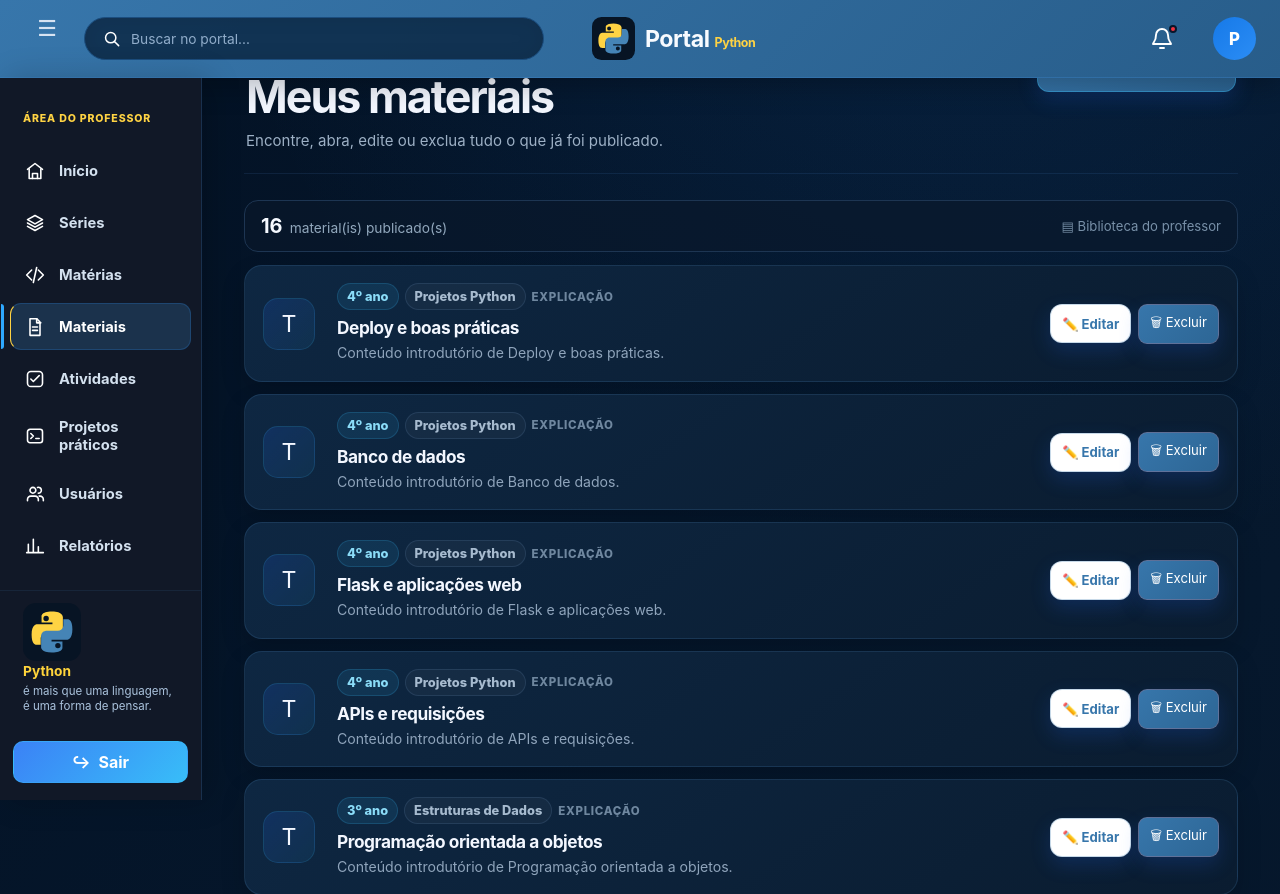
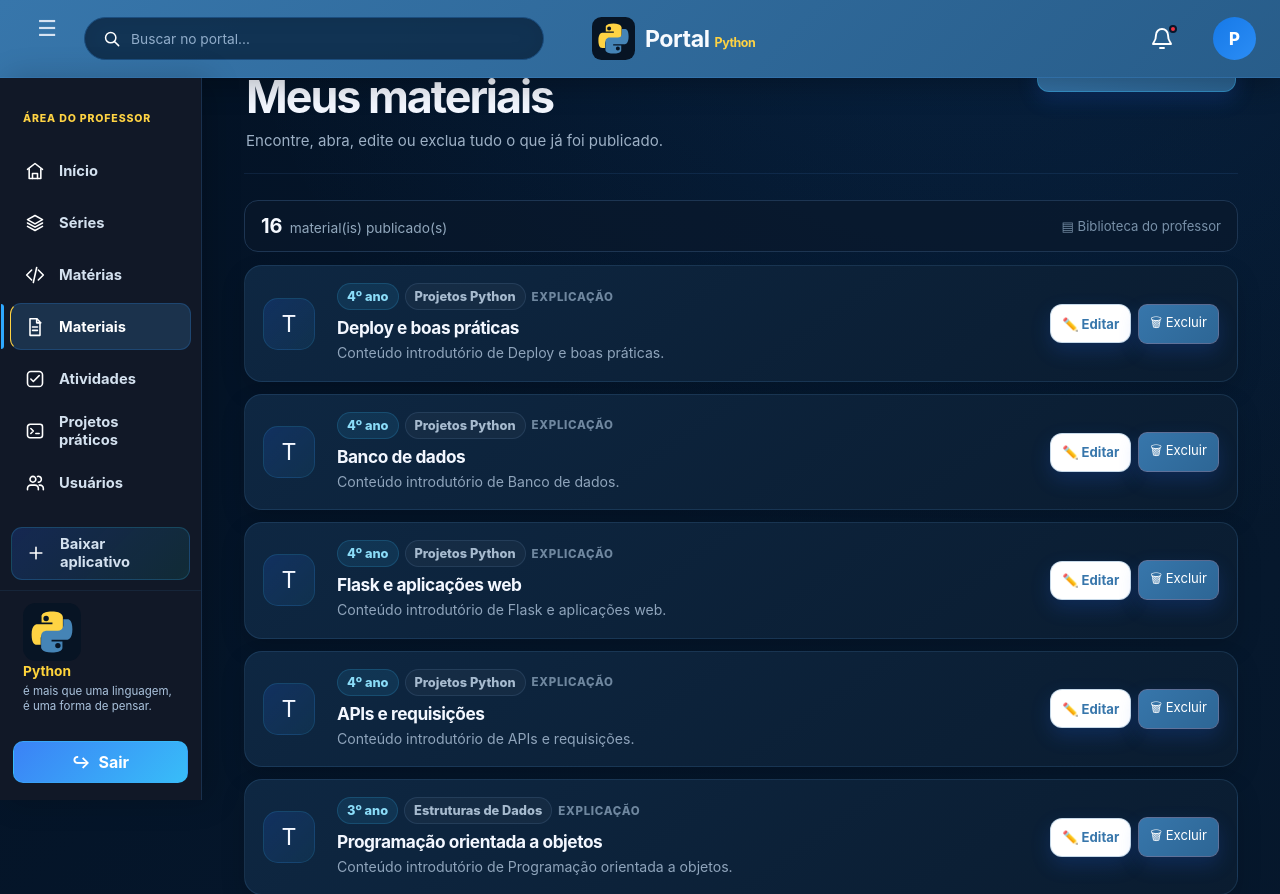
Before and after one commit to jwildson870-prog/Site_python, a Flask app: page /admin/contents in a window 1280 px wide. Shown: the top 894 px of the page. Run offline with Flask 3, Linux system fonts and the light colour scheme; a user stored in the database is signed in.

Commit message:
feat: adicionar instalação PWA ao menu lateral

```diff
--- a/app/static/css/style.css
+++ b/app/static/css/style.css
@@ -1600,7 +1600,8 @@ body.app-authenticated{
 .side-link.active{position:relative;background:linear-gradient(90deg,rgba(14,115,222,.45),rgba(17,75,139,.34));border-color:rgba(48,148,244,.22);box-shadow:none}
 .side-link.active::before{content:"";position:absolute;left:-10px;top:0;bottom:0;width:3px;border-radius:0 4px 4px 0;background:#2ea8ff}
 .side-link.active .nav-icon img{filter:brightness(1.8)}
-.side-install{display:none!important}
+/* Botão PWA: visível no menu lateral quando o navegador permitir/indicar instalação. */
+.side-install{display:flex!important}
 .side-bottom{padding:12px 13px 17px;border-top:1px solid rgba(70,132,191,.12);background:transparent}
 .side-python-quote{display:grid;justify-items:start;margin:0 10px 17px;line-height:1.25}
 .side-python-quote img{width:58px;height:58px;margin-bottom:2px}
```
